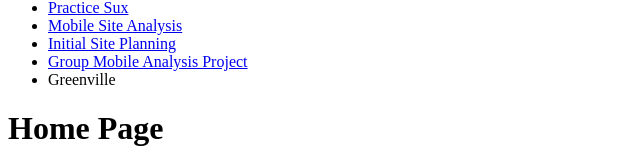
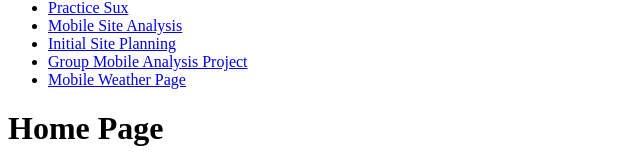
Before and after one commit to eelnave/eelnave.github.io, a plain HTML site: page index.html in a window 1280 px wide. Shown: the part 128-289 px from the top of the page, without its empty margins (0-640 px from the left). Drawn offline with Linux system fonts and the light colour scheme.

Commit message:
Link Addition

```diff
--- a/index.html
+++ b/index.html
@@ -18,7 +18,7 @@
             <li><a href='homework/mobileanalysis.html'>Mobile Site Analysis</a></li>
             <li><a href='homework/initial-site-planning.html'>Initial Site Planning</a></li>
             <li><a href='https://calvinmilliron.github.io/cit230/homework/design-principles.html'>Group Mobile Analysis Project</a></li>
-            <li>Greenville</li>
+            <li><a href='homework/first-franklin-weather-page.html'>Mobile Weather Page</a></li>
         </ul>
     </nav>
 
```
